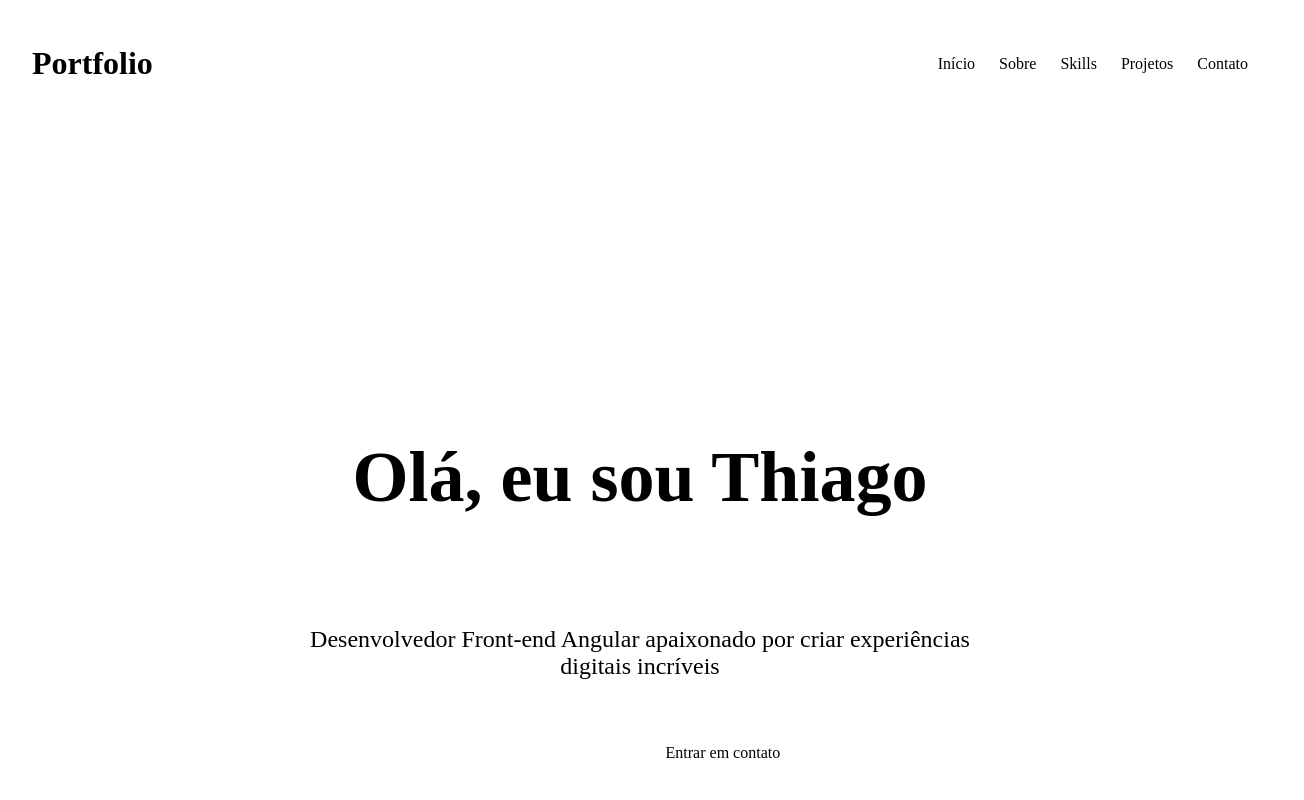
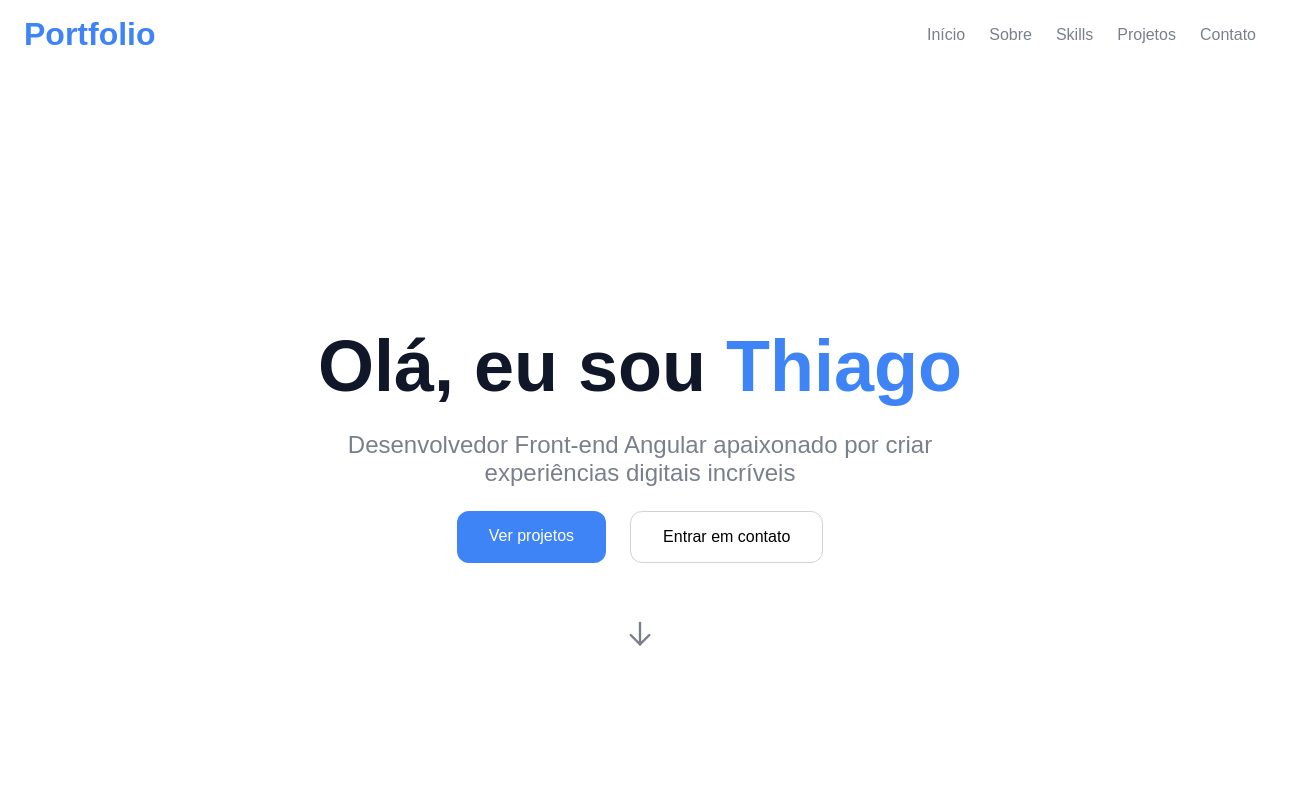
Before and after one commit to ThiagoSantos06/portfolio_thiago, an Angular app: page / in a window 1280 px wide. Shown: the top 800 px of the page, 1304 px wide, since content can reach past the window. Built offline with nearby package versions, Linux system fonts and the light colour scheme.

Commit message:
✨ feat: Cria variáveis de cores do site

```diff
--- a/src/styles.css
+++ b/src/styles.css
@@ -1 +1,21 @@
 /* You can add global styles to this file, and also import other style files */
+@import "primeicons/primeicons.css";
+
+* {
+    margin: 0;
+    padding: 0;
+    box-sizing: border-box;
+    font-family: "Poppins", sans-serif;
+}
+
+:root {
+    --color-1: #3E84F6;
+    --color-2: #79808C;
+    --color-3: #000;
+    --color-4: #0F1729;
+    --color-5: #4E8EF6;
+    --color-6: #fff;
+    --color-7: #F5F5F7;
+    --color-8: #D2D2D2;
+    --color-9: #F5F9FE;
+}
```
